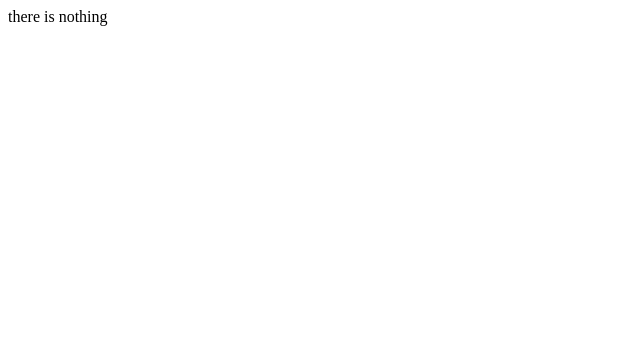
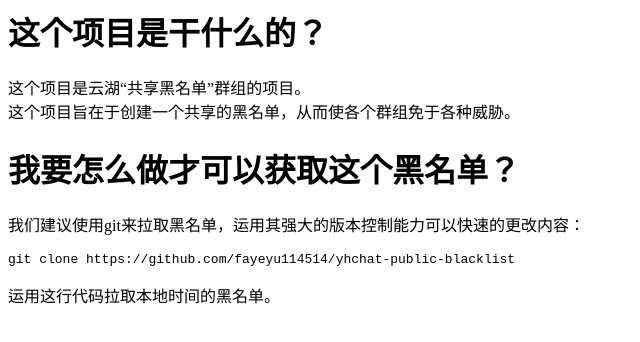
Before and after one commit to fayeyu114514/yhchat-public-blacklist, a plain HTML site: page index.html in a window 1280 px wide. Shown: the whole page, without its empty margins (0-640 px from the left). Drawn offline with Linux system fonts and the light colour scheme.

Commit message:
Update index.html

```diff
--- a/index.html
+++ b/index.html
@@ -1 +1,8 @@
-<html><body>there is nothing</body></html>
+<h1>这个项目是干什么的？</h1>
+<p>这个项目是云湖“共享黑名单”群组的项目。<br>
+这个项目旨在于创建一个共享的黑名单，从而使各个群组免于各种威胁。</p>
+<h1>我要怎么做才可以获取这个黑名单？</h1>
+<p>我们建议使用git来拉取黑名单，运用其强大的版本控制能力可以快速的更改内容：</p>
+<pre><code class="code-highlight"><span class="code-line line-number" line="1">git clone https://github.com/fayeyu114514/yhchat-public-blacklist
+</span></code></pre>
+<p>运用这行代码拉取本地时间的黑名单。</p>
```
